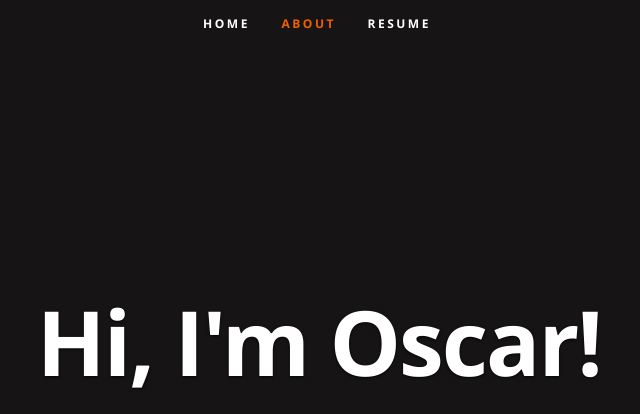
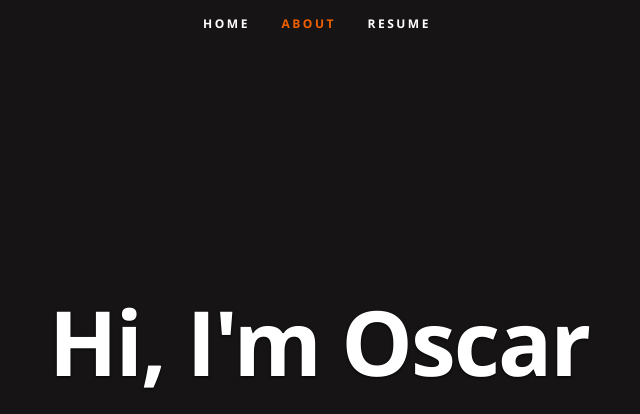
Before and after one commit to oscarodb82/azure-resume, a plain HTML site: page frontend/index.html in a window 1280 px wide. Shown: the top 414 px of the page, without its empty margins (323-963 px from the left). Drawn offline with nearby package versions, Linux system fonts and the light colour scheme.

Commit message:
created changes to html

```diff
--- a/frontend/index.html
+++ b/frontend/index.html
@@ -54,7 +54,7 @@
 
       <div class="row banner">
          <div class="banner-text">
-            <h1 class="responsive-headline">Hi, I'm Oscar!</h1>
+            <h1 class="responsive-headline">Hi, I'm Oscar</h1>
 
             <p><a id="counter"></a></p>
             <ul class="social">
```
